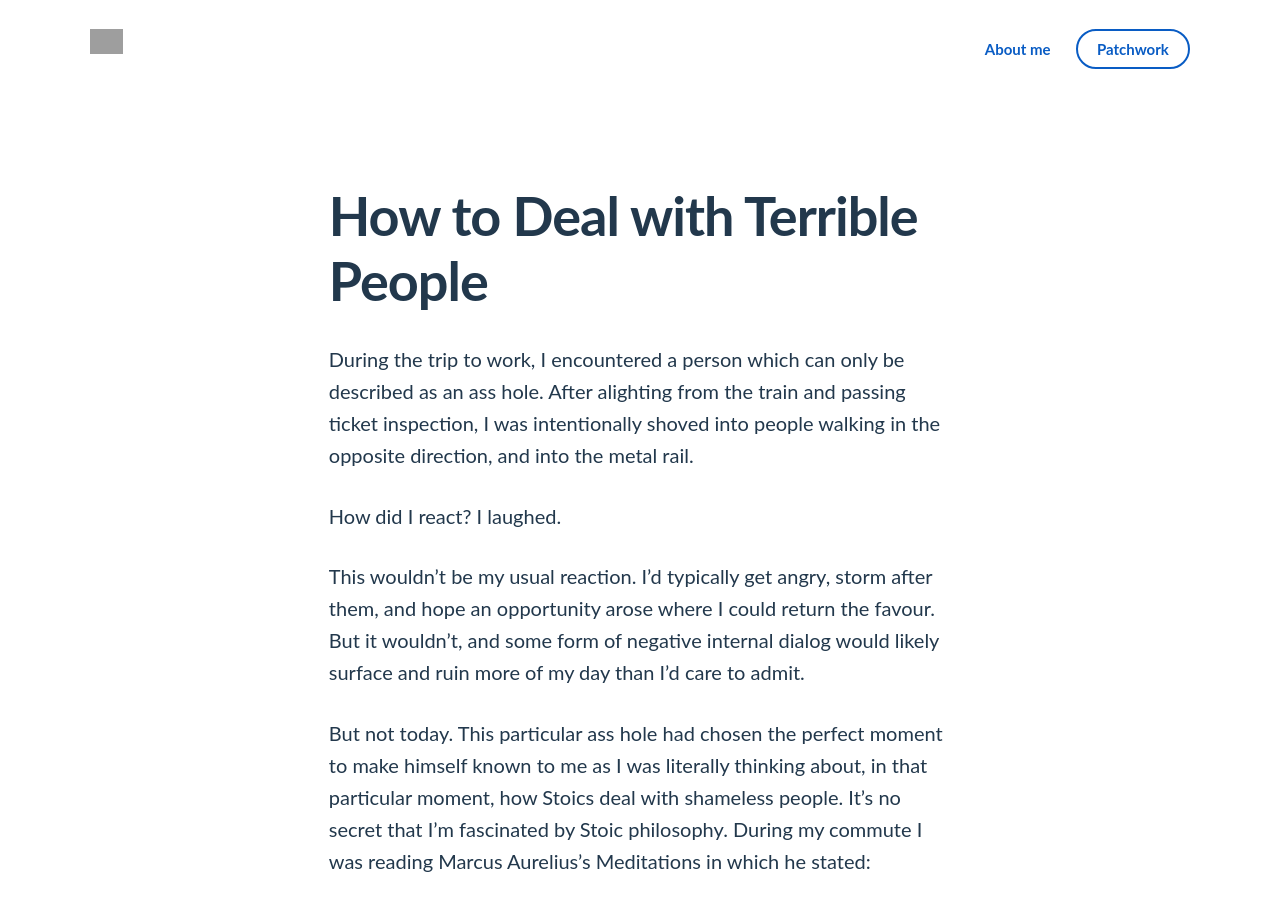
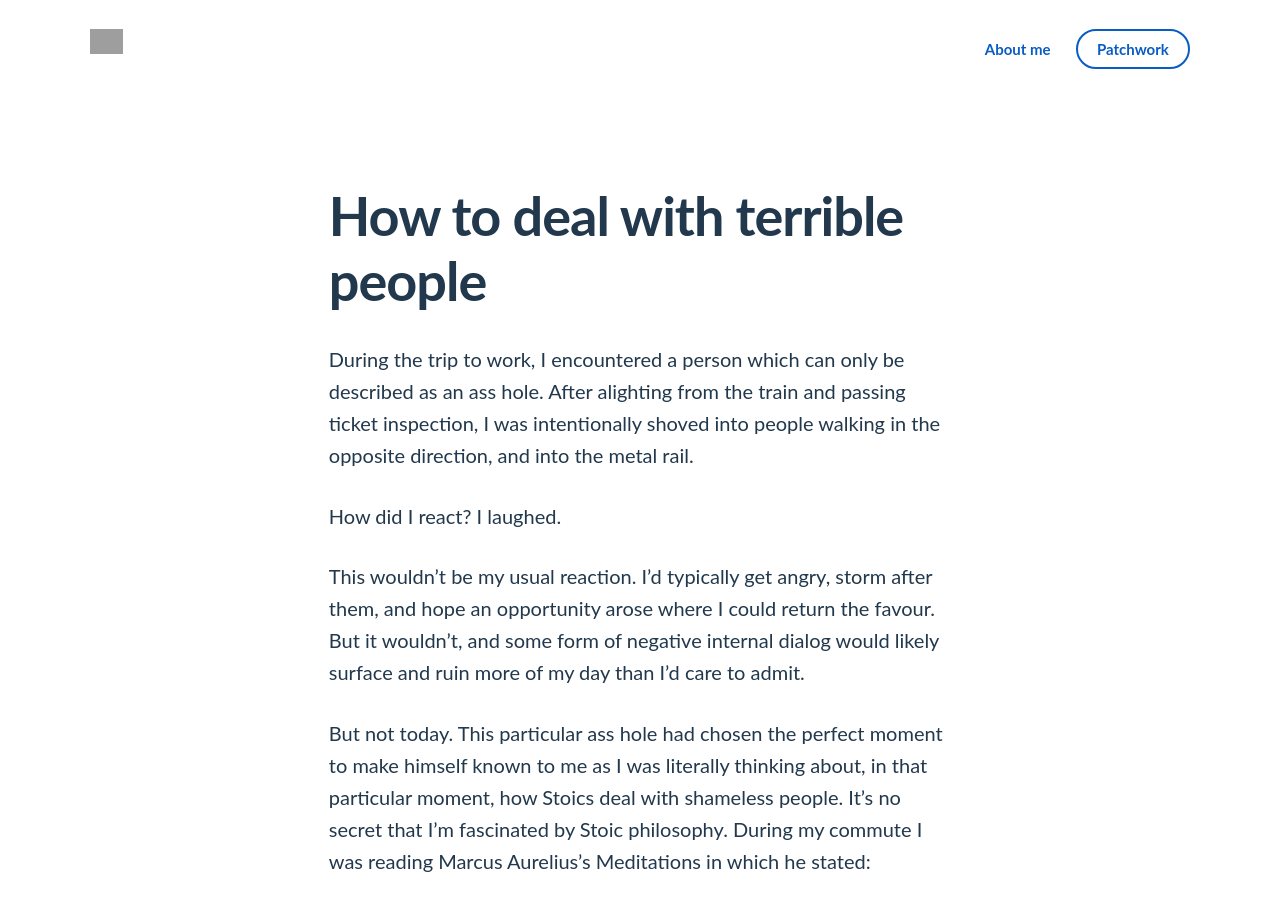
Before and after one commit to acairns/acairns.github.io, a Jekyll site: the page built from _posts/2019-09-06-how-to-deal-with-terrible-people.md, in a window 1280 px wide and 900 px high. Built offline with Jekyll 4.4.1, drawn with Linux system fonts in a browser that asks for light colours; grey boxes are pictures that could not be loaded.

Commit message:
Fixing some case stuff

```diff
--- a/_posts/2019-09-06-how-to-deal-with-terrible-people.md
+++ b/_posts/2019-09-06-how-to-deal-with-terrible-people.md
@@ -1,6 +1,6 @@
 ---
 layout: page
-title:  "How to Deal with Terrible People"
+title:  "How to deal with terrible people"
 excerpt_separator: <!--more-->
 ---
 
```
